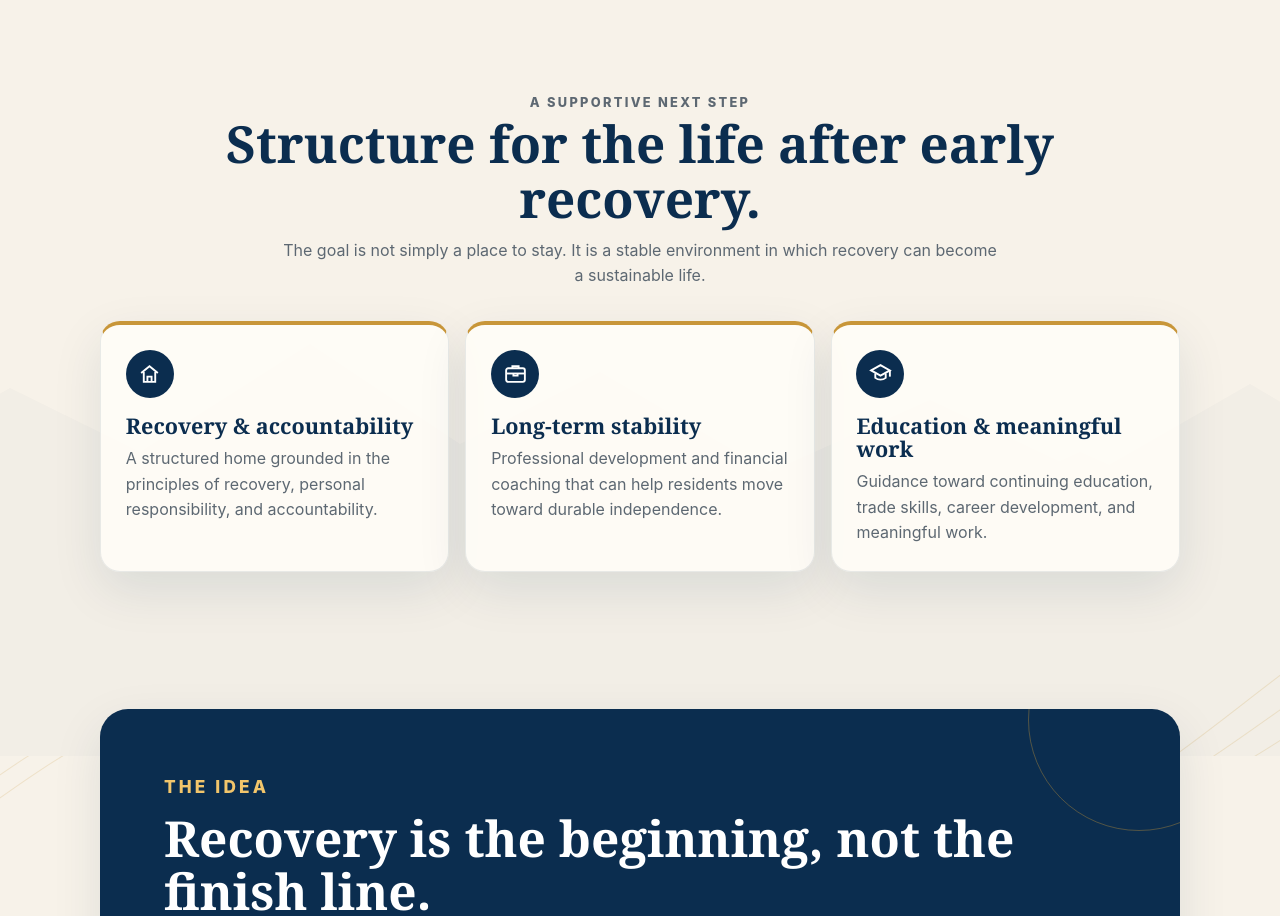
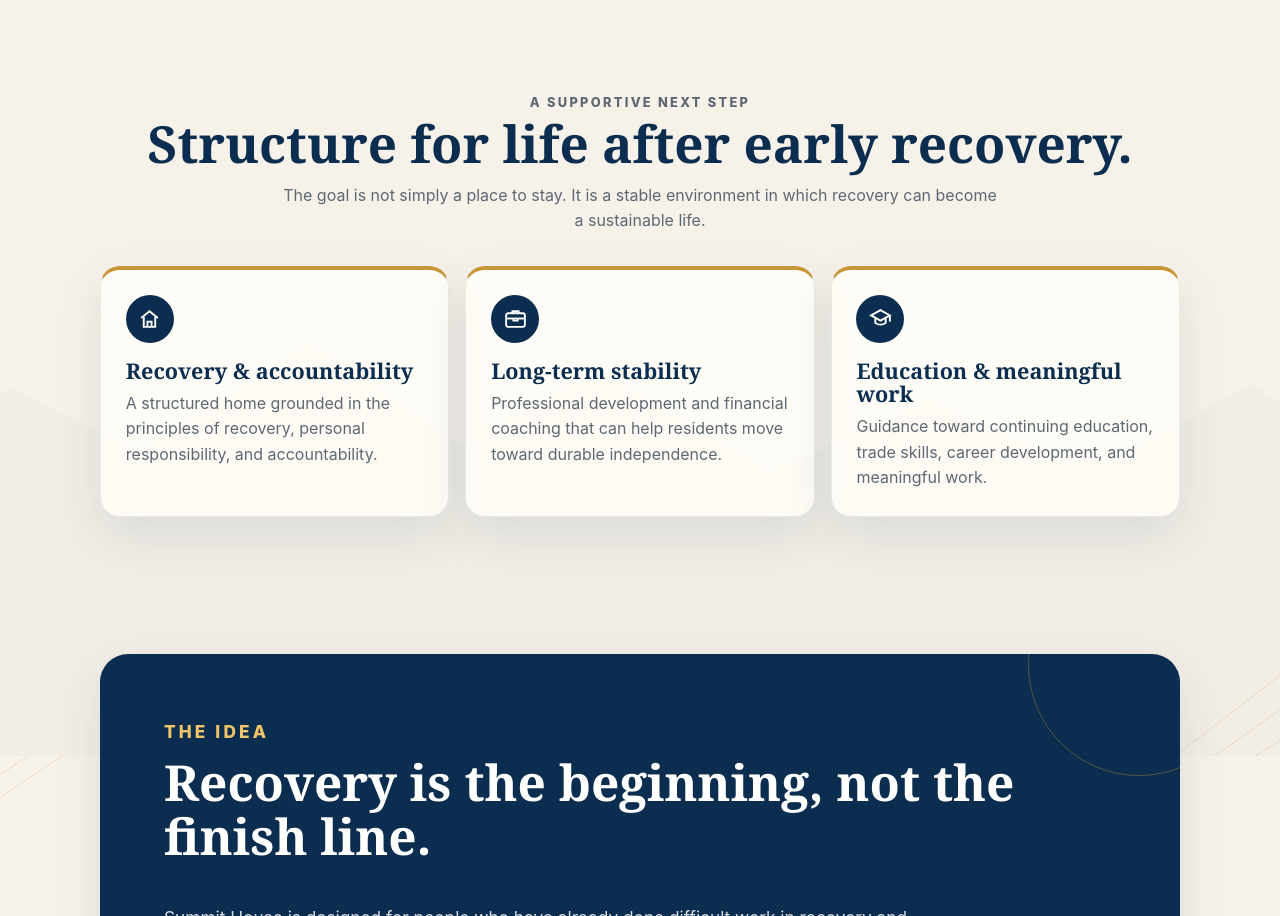
Before and after one commit to shainarace/summit-house, a plain HTML site: page index.html in a window 1280 px wide. Shown: the part 844-1760 px from the top of the page. Drawn offline with Linux system fonts and the light colour scheme.

Commit message:
tweaks and updates

```diff
--- a/index.html
+++ b/index.html
@@ -39,7 +39,7 @@
   <section class="section" aria-labelledby="support-title">
     <div class="section-title">
       <p class="eyebrow">A supportive next step</p>
-      <h2 id="support-title">Structure for the life after early recovery.</h2>
+      <h2 id="support-title">Structure for life after early recovery.</h2>
       <p>The goal is not simply a place to stay. It is a stable environment in which recovery can become a sustainable life.</p>
     </div>
 
```
